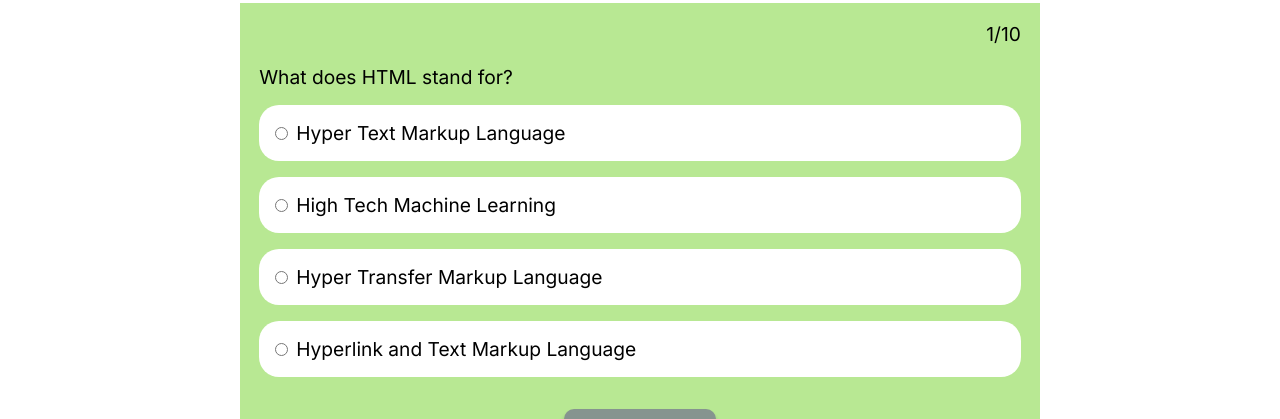
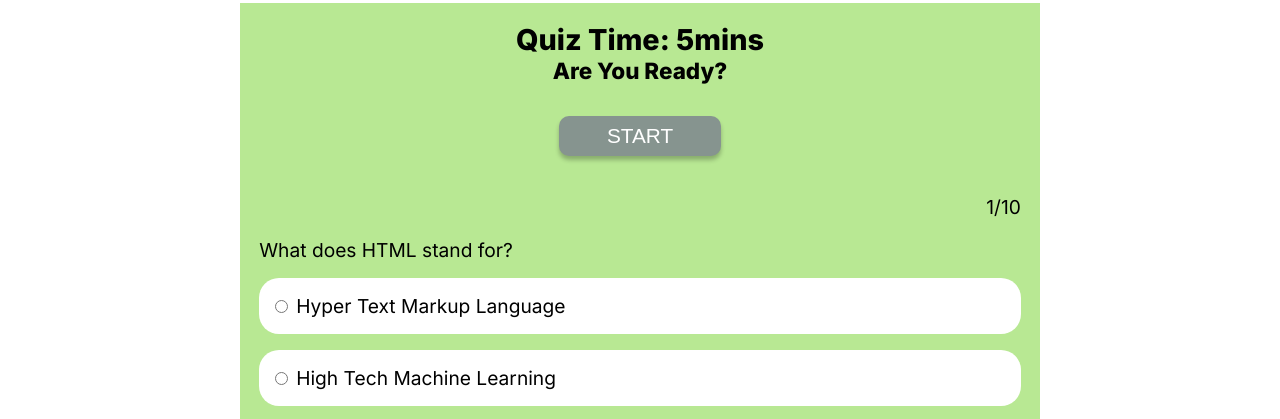
Before and after one commit to onuorachidimma/Quiz_App, a plain HTML site: page index.html in a window 1280 px wide. Shown: the part 395-814 px from the top of the page. Drawn offline with Linux system fonts and the light colour scheme.

Commit message:
Added the intro section with the start button

```diff
--- a/index.html
+++ b/index.html
@@ -14,7 +14,7 @@
     <header>
         <nav id="countDown">
             <h1>QUIZ</h1>
-            <!-- <h3>10min</h3> -->
+
         </nav>
     </header>
     <main>
@@ -22,17 +22,16 @@
             <img class="questionMark" src="./assets/images/image (1).svg" alt="Question mark logo">
         </section>
 
+        <section class="intro">
+            <h1>Quiz Time: 5mins</h1>
+            <h3>Are You Ready?</h3>
+            <div class="startButtonDiv">
+                <button class="startButton" type="button">START</button>
+
+            </div>
+        </section>
+
         <form action="" class="quizCardContainer">
-            <!-- <p class="questionIndex">3</p>
-            <p class="question">The World Largest desert is?</p>
-            <label for="" class="questionOption"><input type="radio" name="option" id="" > Thar</label>
-            <label for="" class="questionOption"><input type="radio" name="option" id="" > Kalahari</label>
-            <label for="" class="questionOption"><input type="radio" name="option" id="" > Sahara</label>
-            <label for="" class="questionOption"><input type="radio" name="option" id="" > Sonoran</label>
-            <div class="nextButtonDiv">
-                <button class="nextButton" type="button">NEXT</button>
-
-            </div> -->
 
         </form>
 
```
